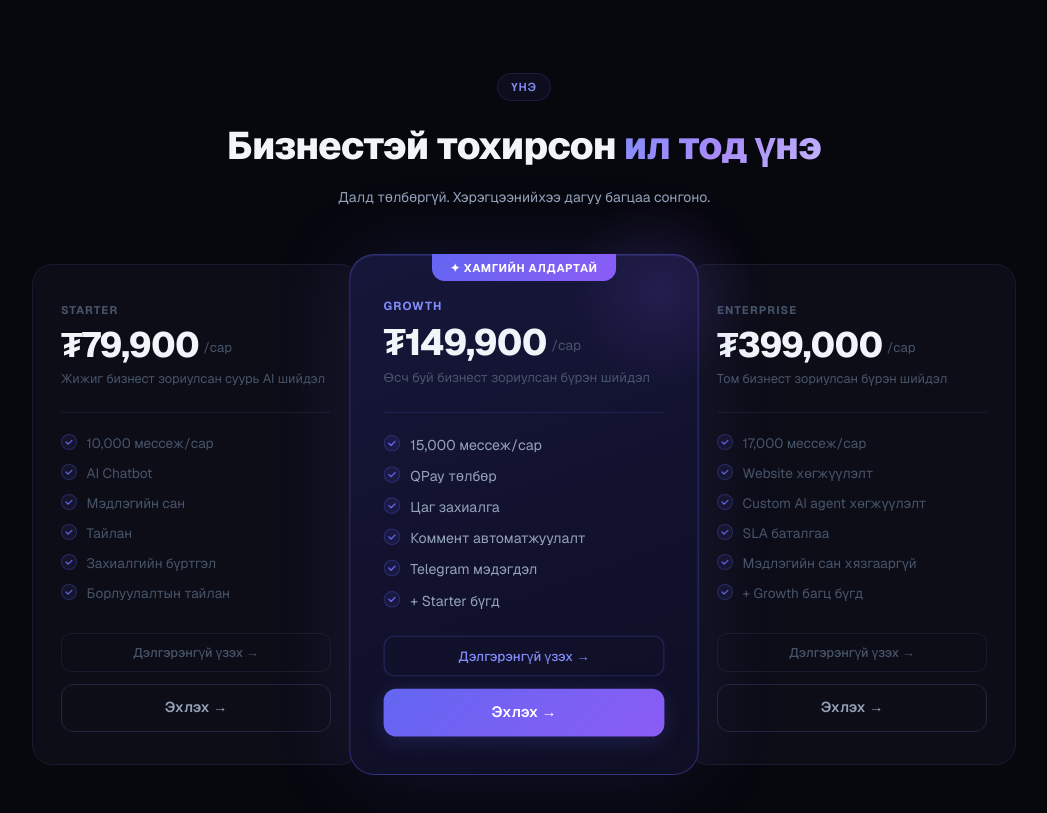
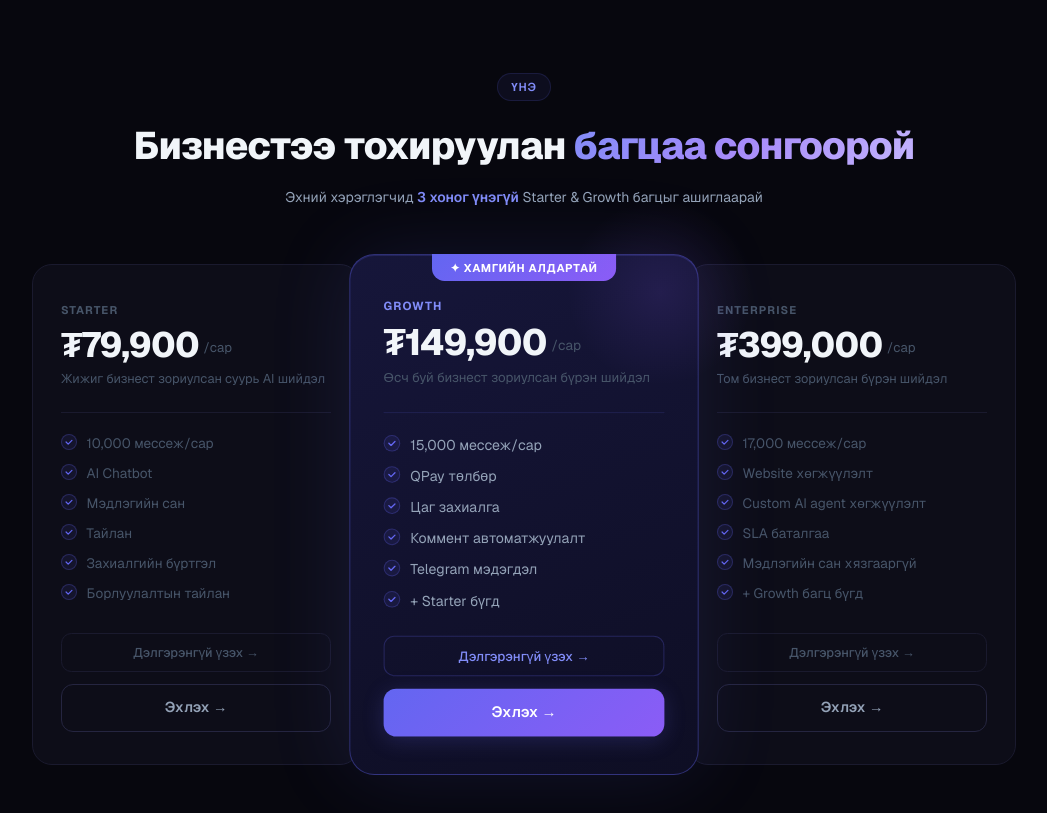
Before and after one commit to ubarino28/mongolagent-web, a Next.js app: page / in a window 1280 px wide. Shown: the part 4200-5013 px from the top of the page, without its empty margins (116-1163 px from the left). Built offline with nearby package versions, Linux system fonts and the light colour scheme.

Commit message:
Update pricing section heading and add free trial notice

```diff
--- a/components/PricingSection.tsx
+++ b/components/PricingSection.tsx
@@ -76,9 +76,9 @@ export default function PricingSection() {
           <div style={{ textAlign: "center", marginBottom: "3.5rem" }}>
             <div className="section-tag" style={{ display: "inline-flex", marginBottom: "1rem" }}>Үнэ</div>
             <h2 style={{ fontSize: "clamp(1.7rem, 3.5vw, 2.4rem)", fontWeight: 800, letterSpacing: "-0.02em", marginBottom: "0.75rem" }}>
-              Бизнестэй тохирсон <span className="gradient-text">ил тод үнэ</span>
+              Бизнестээ тохируулан <span className="gradient-text">багцаа сонгоорой</span>
             </h2>
-            <p style={{ color: "var(--text-mid)", fontSize: "0.875rem" }}>Далд төлбөргүй. Хэрэгцээнийхээ дагуу багцаа сонгоно.</p>
+            <p style={{ color: "var(--text-mid)", fontSize: "0.875rem", marginBottom: "0.6rem" }}>Эхний хэрэглэгчид <span style={{ color: "#818cf8", fontWeight: 600 }}>3 хоног үнэгүй</span> Starter & Growth багцыг ашиглаарай</p>
           </div>
 
           <div className="pricing-grid" style={{ display: "grid", gridTemplateColumns: "1fr 1fr 1fr", gap: "0", alignItems: "stretch" }}>
```
